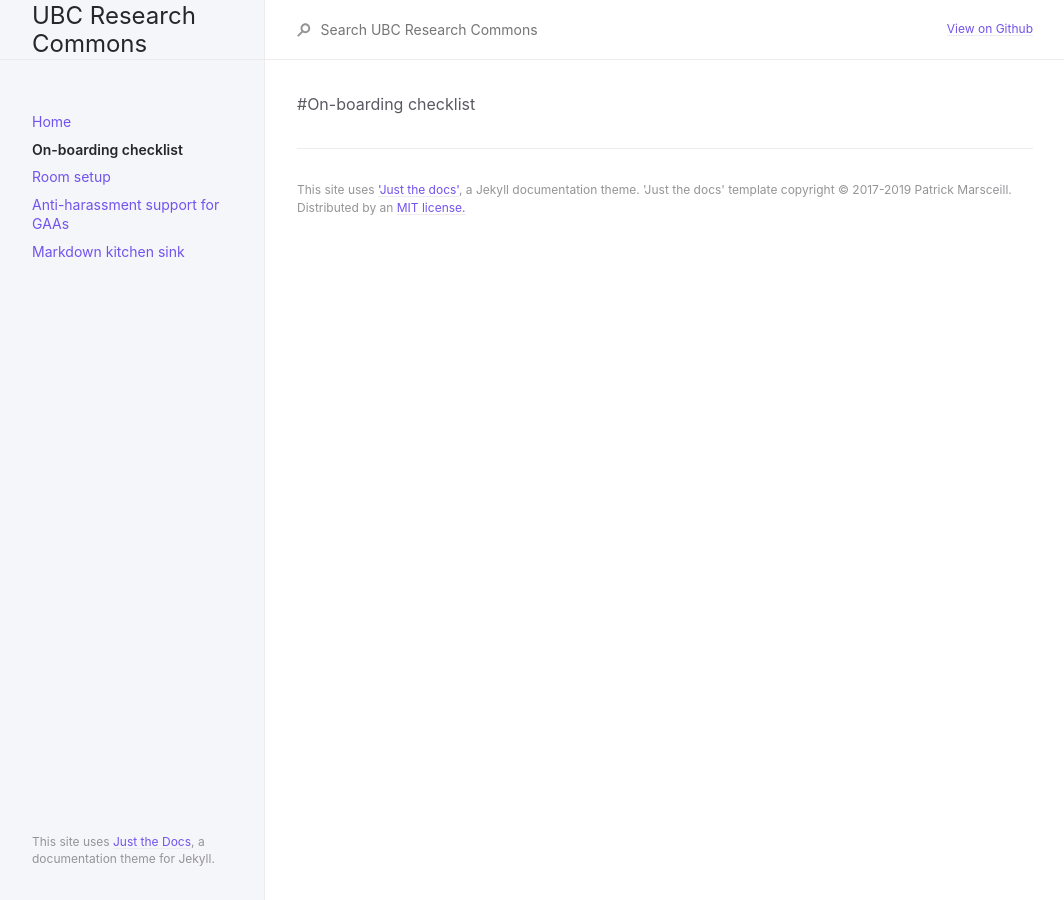
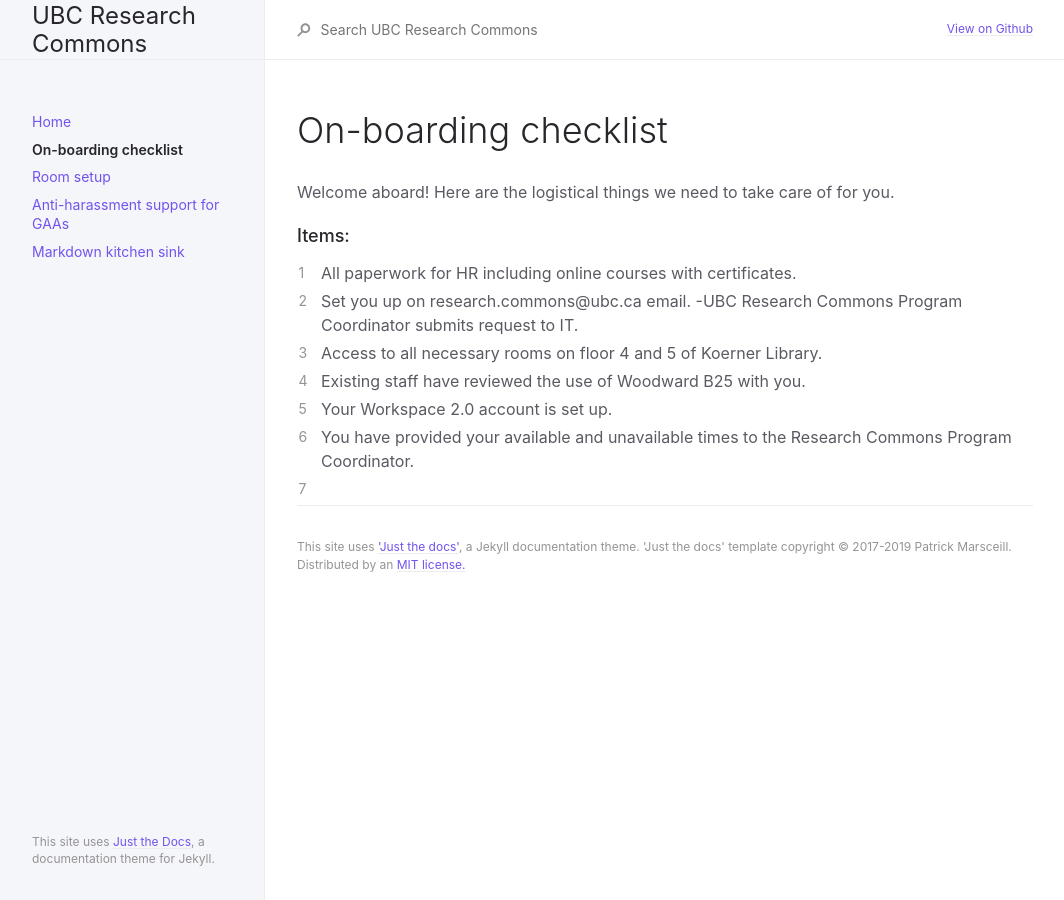
Before and after one commit to sarahblay/rc-docs, a Jekyll site: the page built from docs/onboarding.md, in a window 1280 px wide. Shown: the whole page, without its empty margins (107-1171 px from the left). Built offline with Jekyll 4.4.1, drawn with Linux system fonts in a browser that asks for light colours.

Commit message:
Update onboarding.md

```diff
--- a/docs/onboarding.md
+++ b/docs/onboarding.md
@@ -3,4 +3,14 @@ layout: default
 title: On-boarding checklist
 nav_order: 2
 ---
-#On-boarding checklist
+# On-boarding checklist
+Welcome aboard! Here are the logistical things we need to take care of for you.
+### Items:
+1. All paperwork for HR including online courses with certificates.
+1. Set you up on research.commons@ubc.ca email.
+   -UBC Research Commons Program Coordinator submits request to IT.
+1. Access to all necessary rooms on floor 4 and 5 of Koerner Library.
+1. Existing staff have reviewed the use of Woodward B25 with you.
+1. Your Workspace 2.0 account is set up.
+1. You have provided your available and unavailable times to the Research Commons Program Coordinator.
+1.
```
